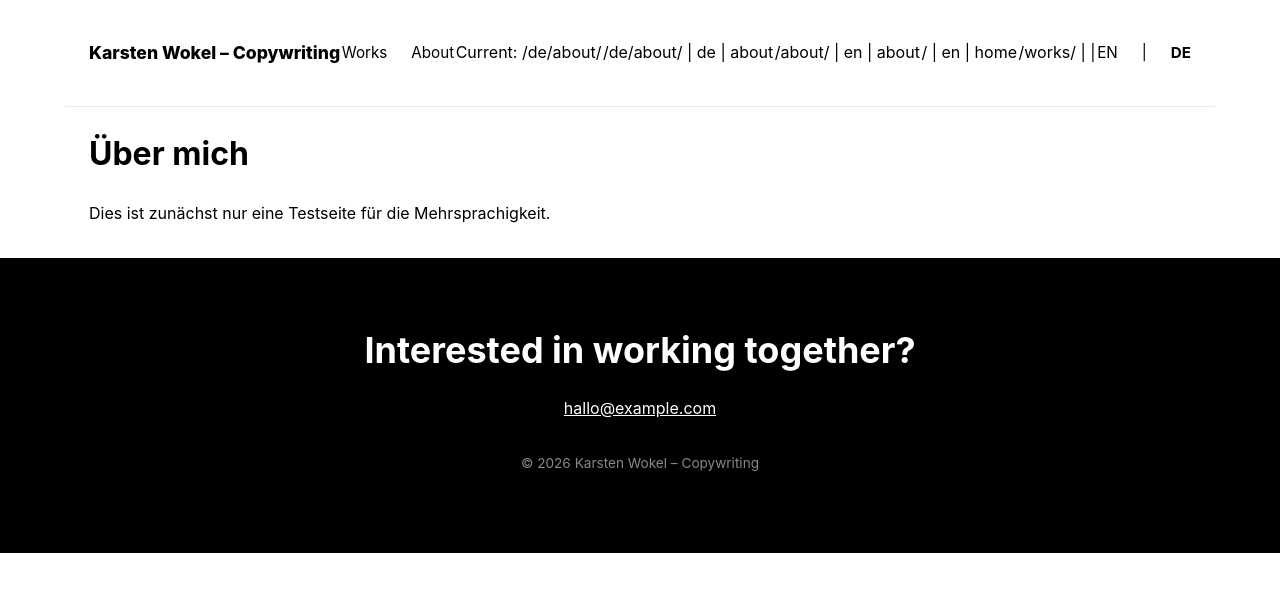
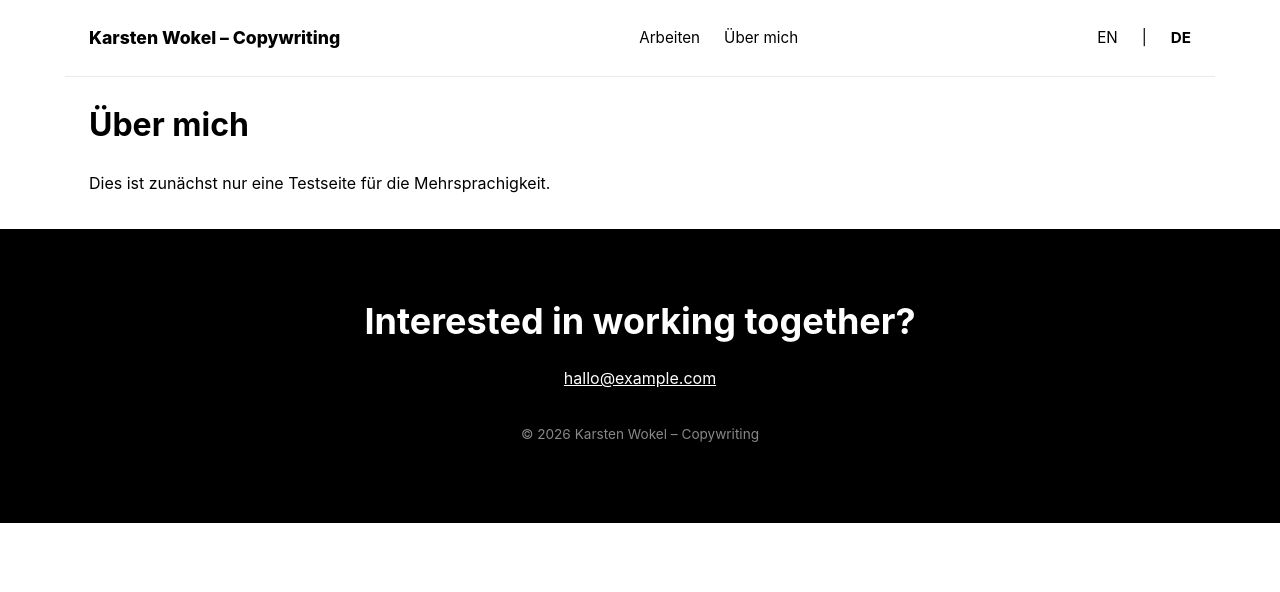
Before and after one commit to kwokel/portfolio, a Jekyll site: the page built from de/about.md, in a window 1280 px wide. Shown: the top 592 px of the page. Built offline with Jekyll 4.4.1, drawn with Linux system fonts in a browser that asks for light colours.

Commit message:
Sprachumschalter in Works

```diff
--- a/_config.yml
+++ b/_config.yml
@@ -8,7 +8,6 @@ baseurl: "/portfolio"
 collections:
   works:
     output: true
-    permalink: /works/:name/
 
 defaults:
   - scope:
--- a/_includes/header.html
+++ b/_includes/header.html
@@ -1,18 +1,26 @@
 <header class="site-header">
   <div class="wrap">
 
-    <a class="brand" href="{{ '/' | relative_url }}">{{ site.title }}</a>
+    <a class="brand"
+      href="{% if page.lang == 'de' %}{{ '/de/' | relative_url }}{% else %}{{ '/' | relative_url }}{% endif %}">
+      {{ site.title }}
+    </a>
 
     <nav class="main-nav">
-      <a href="{{ '/works/' | relative_url }}">Works</a>
-      <a href="{{ '/about/' | relative_url }}">About</a>
+        {% if page.lang == "de" %}
+          <a href="{{ '/de/works/' | relative_url }}">Arbeiten</a>
+          <a href="{{ '/de/about/' | relative_url }}">Über mich</a>
+        {% else %}
+          <a href="{{ '/works/' | relative_url }}">Works</a>
+          <a href="{{ '/about/' | relative_url }}">About</a>
+        {% endif %}
     </nav>
-<p>Current: {{ page.url }}</p>
 
-{% for p in site.pages %}
-  <p>{{ p.url }} | {{ p.lang }} | {{ p.page_id }}</p>
-{% endfor %}
-    {% assign translations = site.pages | where: "page_id", page.page_id %}
+    {% if page.collection == "works" %}
+      {% assign translations = site.works | where: "page_id", page.page_id %}
+    {% else %}
+      {% assign translations = site.pages | where: "page_id", page.page_id %}
+    {% endif %}
 
     {% assign en = translations | where: "lang", "en" | first %}
     {% assign de = translations | where: "lang", "de" | first %}
```
Also changed, not shown: de/index.md (added, +14 -0 lines), .pages.yml.
